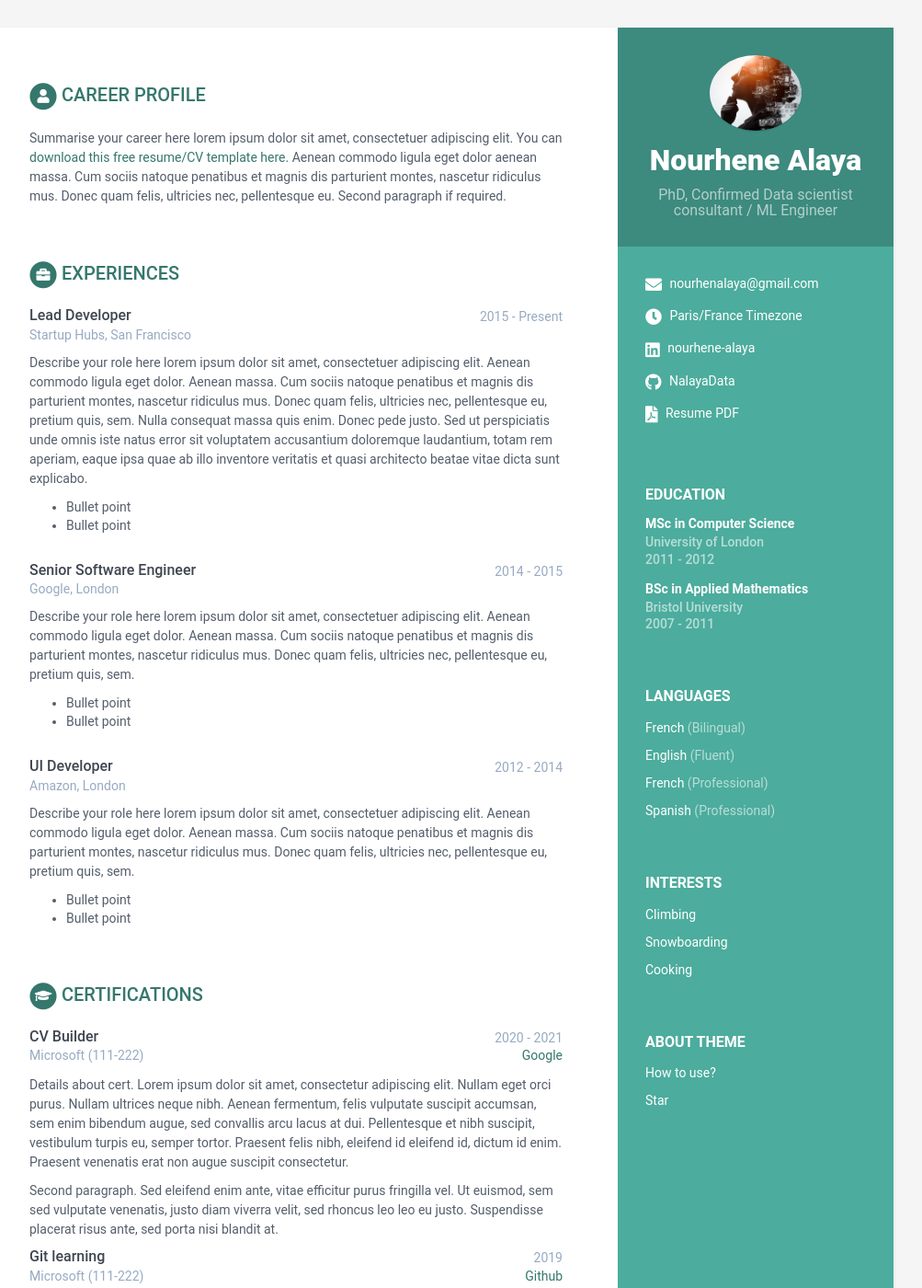
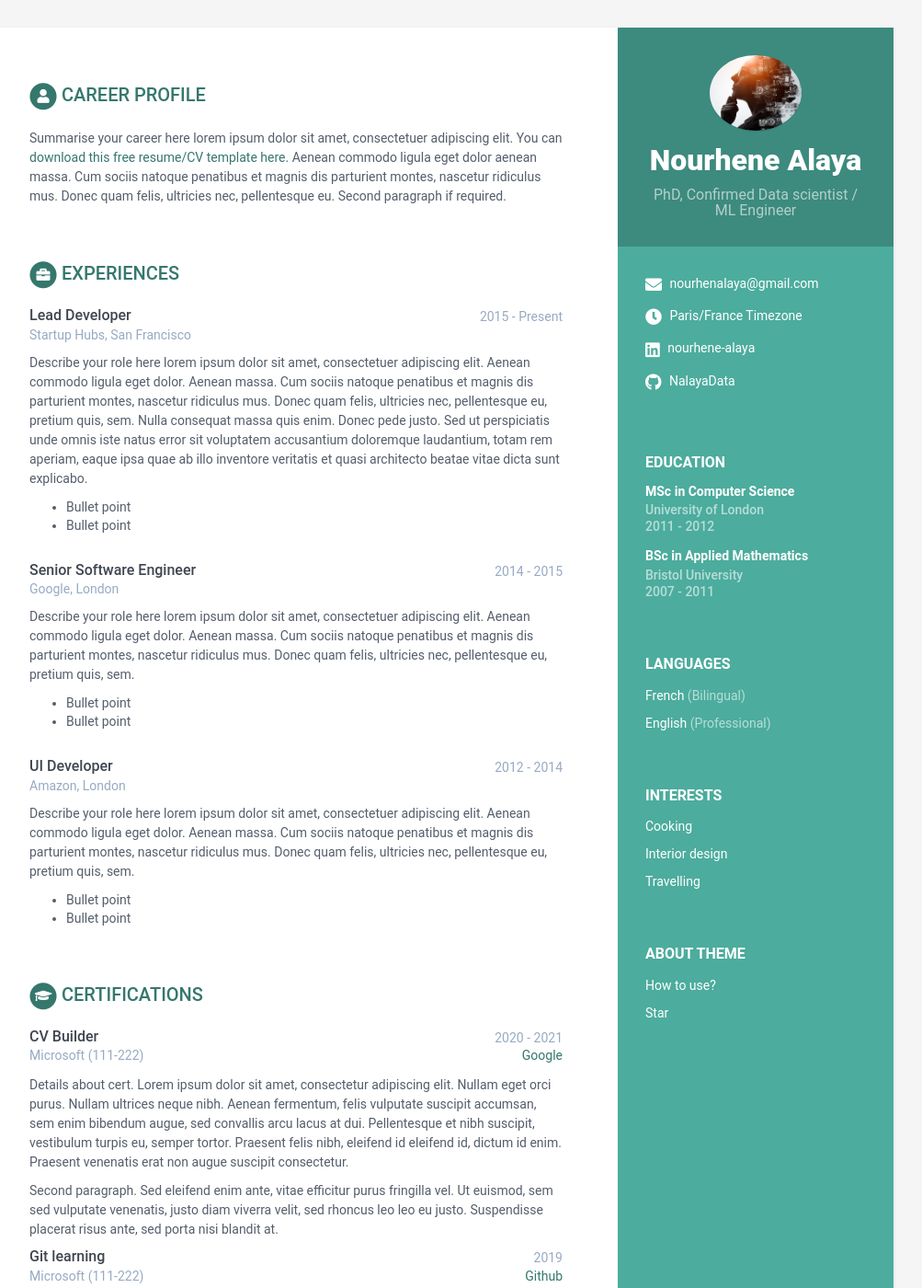
Before and after one commit to NalayaData/my-online-portfolio, a Jekyll site: the page built from index.html, in a window 1280 px wide and 1400 px high. Shown: the whole window at 92% size, without its empty margins (168-1171 px from the left). Built offline with Jekyll 4.4.1, drawn with Linux system fonts in a browser that asks for light colours.

Commit message:
Update data.yml

```diff
--- a/_data/data.yml
+++ b/_data/data.yml
@@ -9,7 +9,7 @@ sidebar:
 
     # Profile information
     name: Nourhene Alaya
-    tagline: PhD, Confirmed Data scientist consultant / ML Engineer
+    tagline: PhD, Confirmed Data scientist / ML Engineer
     avatar: WomenTech.jpeg  #place a 100x100 picture inside /assets/images/ folder and provide the name of the file below
 
     # Sidebar links
@@ -28,32 +28,27 @@ sidebar:
     stack-overflow: # Number/Username, e.g. 123456/alandoe
     codewars:
     goodreads: # Number-Username, e.g. 123456-alandoe
-    pdf: http://www.africau.edu/images/default/sample.pdf
+    pdf:
 
     languages:
       title: Languages
       info:
         - idiom: French
           level: Bilingual
+
         - idiom: English
-          level: Fluent
-
-        - idiom: French
-          level: Professional
-
-        - idiom: Spanish
           level: Professional
 
     interests:
       title: Interests
       info:
-        - item: Climbing
+        - item: Cooking
           link:
 
-        - item: Snowboarding
+        - item: Interior design
           link:
 
-        - item: Cooking
+        - item: Travelling
           link:
 
 career-profile:
```
